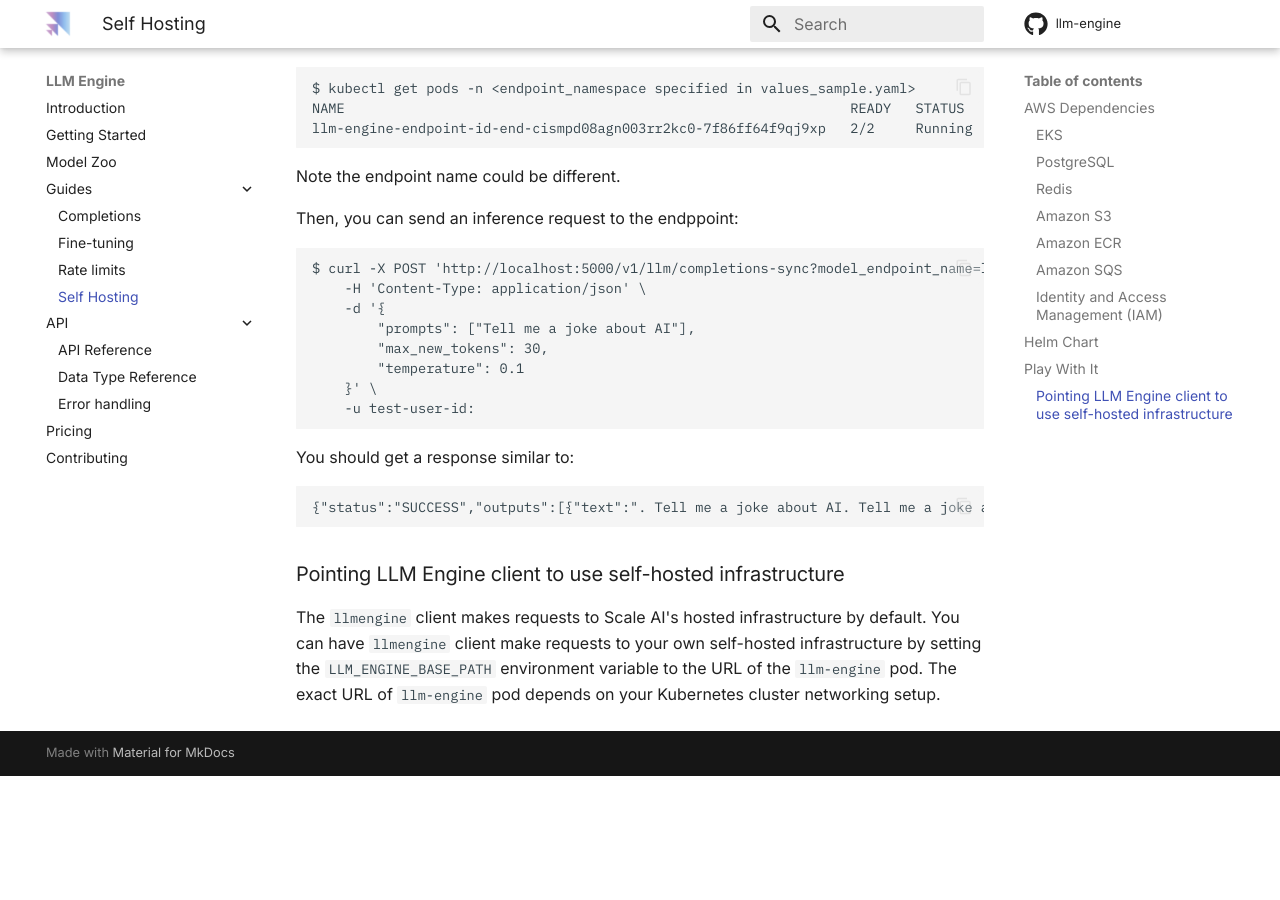
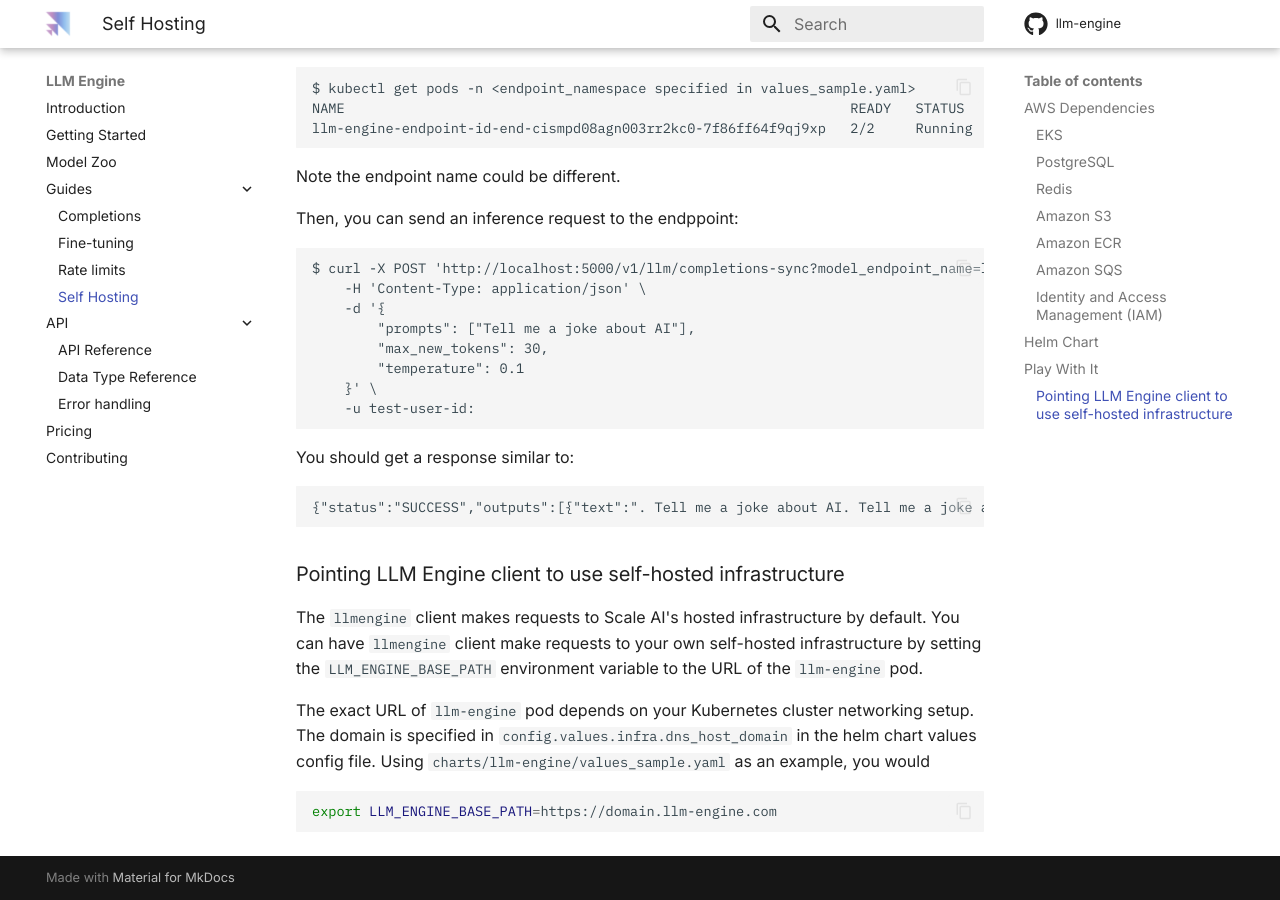
Before and after one commit to scaleapi/llm-engine, an MkDocs documentation site: the page built from docs/guides/self_hosting.md, in a window 1280 px wide and 900 px high, scrolled down 7329 px. Built offline with MkDocs 1.6.1 and Material for MkDocs 9.7.7, drawn with Linux system fonts in a browser that asks for light colours; comment, search, counter and statistics services are not loaded; before the commit the page ends 8105 px from its top, so only the background shows below that.

Commit message:
Add code sample for setting LLM_ENGINE_BASE_PATH

````diff
--- a/docs/guides/self_hosting.md
+++ b/docs/guides/self_hosting.md
@@ -203,4 +203,9 @@
 ```
 
 ### Pointing LLM Engine client to use self-hosted infrastructure
-The `llmengine` client makes requests to Scale AI's hosted infrastructure by default. You can have `llmengine` client make requests to your own self-hosted infrastructure by setting the `LLM_ENGINE_BASE_PATH` environment variable to the URL of the `llm-engine` pod. The exact URL of `llm-engine` pod depends on your Kubernetes cluster networking setup.
+The `llmengine` client makes requests to Scale AI's hosted infrastructure by default. You can have `llmengine` client make requests to your own self-hosted infrastructure by setting the `LLM_ENGINE_BASE_PATH` environment variable to the URL of the `llm-engine` pod.
+
+The exact URL of `llm-engine` pod depends on your Kubernetes cluster networking setup. The domain is specified in `config.values.infra.dns_host_domain` in the helm chart values config file. Using `charts/llm-engine/values_sample.yaml` as an example, you would
+```bash
+export LLM_ENGINE_BASE_PATH=https://domain.llm-engine.com
+```
````
